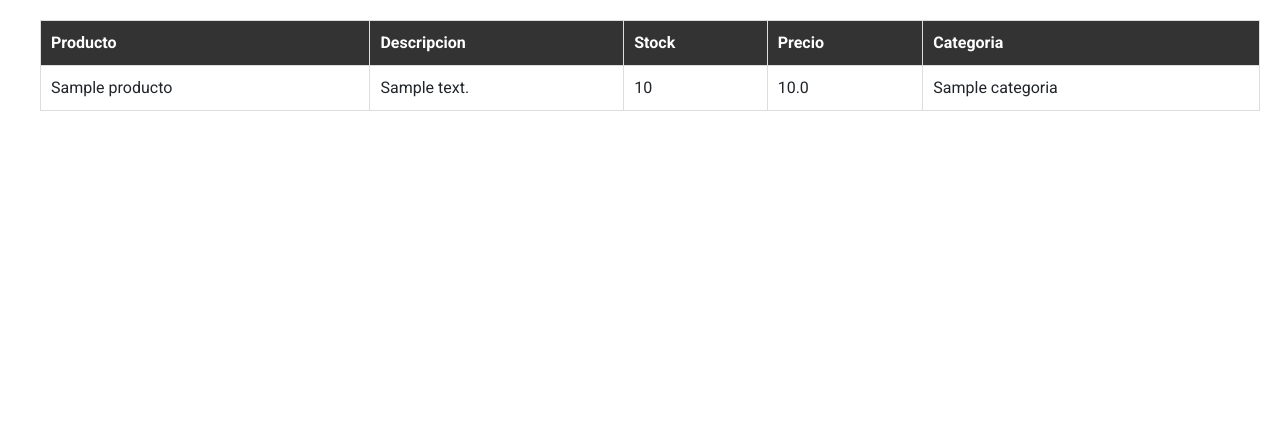
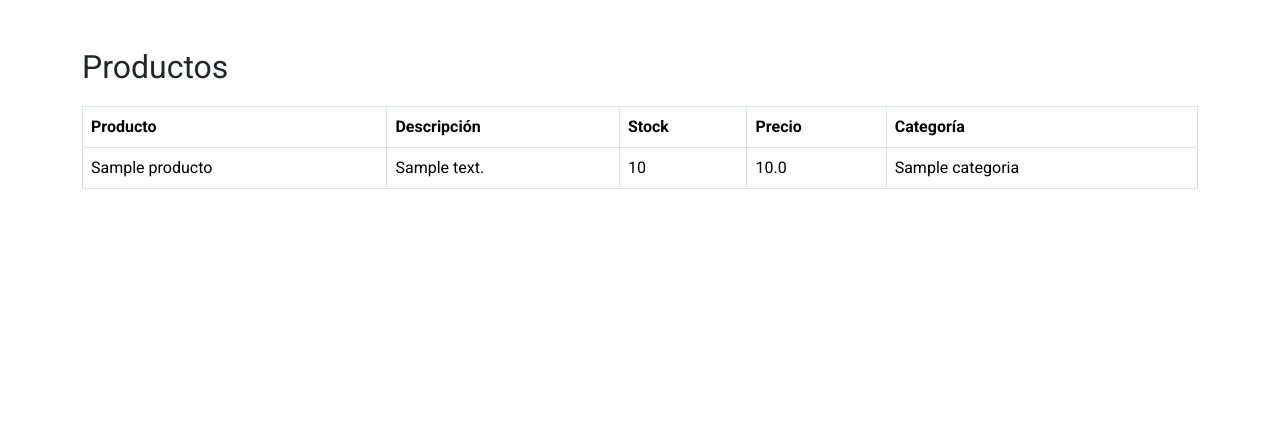
Before and after one commit to E8Vitel/Django-CRUD-APP, a Django app: page /bodega/productos in a window 1280 px wide. Shown: the part 148-593 px from the top of the page. Run offline with Django 5.2, Linux system fonts and the light colour scheme; tables that the repository leaves empty hold one stand-in row (values such as "Sample post").

Commit message:
cambios en modelos, vista y metodos

```diff
--- a/bodega/models.py
+++ b/bodega/models.py
@@ -18,9 +18,13 @@
 class Unidad(models.Model):
     nombre_Unidad = models.CharField(max_length=255)
 
-class DetalleHistorial(models.Model):
+class Historial(models.Model):
     fecha = models.DateTimeField()
+    receptor = models.ForeignKey(Unidad, on_delete=models.SET_NULL, null=True, blank=True)
+    productos = models.ManyToManyField(Producto, through='DetallesHistorial')
+
+class DetallesHistorial(models.Model):
+    historial = models.ForeignKey(Historial, on_delete=models.CASCADE)
+    producto = models.ForeignKey(Producto, on_delete=models.CASCADE)
     cantidad = models.IntegerField()
     precio_unitario = models.FloatField()
-    producto_id = models.ForeignKey(Producto, on_delete=models.CASCADE)
-    Unidad = models.ForeignKey(Unidad, null=True, blank=True, on_delete=models.CASCADE)
--- a/bodega/static/css/estilobodega.css
+++ b/bodega/static/css/estilobodega.css
@@ -68,26 +68,33 @@
     position: relative;
     z-index: 0;
 }
-
 table {
     width: 100%;
     border-collapse: collapse;
-    margin-left: 20px;
-}
-
-th, td {
-    border: 1px solid #ddd;
-    padding: 10px;
-    text-align: left;
+    margin-top: 20px;
 }
 
 th {
-    background-color: #333;
-    color: white;
+    padding: 10px;
+    text-align: left;
+    background-color: #f2f2f2;
+}
+
+td {
+    padding: 8px;
+    border: 1px solid #ddd;
+}
+
+td.stock, td.precio {
+    width: 50px;
+}
+
+td.descripcion {
+    width: 500px;
 }
 
 .floating-button {
-    position: absolute;
+    position: fixed;
     bottom: 20px;
     right: 20px;
     background-color: #4CAF50;
@@ -99,6 +106,7 @@
     font-size: 14px;
     cursor: pointer;
     border-radius: 4px;
+    transition: all 0.3s ease;
 }
 
 #formularioAgregar {
--- a/bodega/templates/bodega.html
+++ b/bodega/templates/bodega.html
@@ -38,15 +38,17 @@
         {% endfor %}
     </nav>
 
-    <section>
-        <table>
+    <div class="container mt-5">
+        <h2>Productos</h2>
+
+        <table class="table table-bordered">
             <thead>
                 <tr>
-                    <th>Producto</th>
-                    <th>Descripcion</th>
-                    <th>Stock</th>
-                    <th>Precio</th>
-                    <th>Categoria</th>
+                    <th scope="col">Producto</th>
+                    <th scope="col">Descripción</th>
+                    <th scope="col">Stock</th>
+                    <th scope="col">Precio</th>
+                    <th scope="col">Categoría</th>
                 </tr>
             </thead>
             <tbody>
@@ -61,14 +63,14 @@
                 {% endfor %}
             </tbody>
         </table>
-    </section>
+    </div>
 
     <button class="floating-button" id="mostrarFormulario">Agregar Producto</button>
 
     <div class="formulario" id="formularioAgregar">
         <h1 class="titulo-agregar">Agregar productos</h1>
         <hr class="separador">
-        <form action="/bodega/productos" method="POST">
+        <form action="/bodega/productos/" method="POST">
             {% csrf_token %}
             <div class="productos-container">
                 <div class="producto">
@@ -105,6 +107,7 @@
         </form>
     </div>
 
+    <script src="https://cdn.jsdelivr.net/npm/bootstrap@5.3.2/dist/js/bootstrap.bundle.min.js"></script>
     <script src="https://code.jquery.com/jquery-3.6.4.min.js"></script>
     <script>
         $(document).ready(function () {
--- a/bodega/urls.py
+++ b/bodega/urls.py
@@ -3,7 +3,7 @@
 
 urlpatterns = [
     path('login', view_login),
-    path('historial', view_historial),
+    path('historial', view_historial, name='historial'),
     path('productos', view_productos),
     path('productos/', create_producto)
 ]
--- a/bodega/views.py
+++ b/bodega/views.py
@@ -1,13 +1,15 @@
+from gettext import translation
 from django.shortcuts import redirect, render
-from .models import Producto, Categoria, DetalleHistorial
+from .models import Producto, Categoria, Historial, DetallesHistorial
 from datetime import datetime
 # Create your views here.
 def view_login(request):
     return render(request, 'index.html')
 
 def view_historial(request):
-    historial = DetalleHistorial.objects.all()
-    return render(request, 'historial.html', {'historial': historial})
+    historiales = Historial.objects.all()
+    context = {'historiales': historiales}
+    return render(request, 'historial.html', context)
 
 def view_productos(request):
     categorias = Categoria.objects.all()
@@ -29,24 +31,28 @@
         cantidades = request.POST.getlist('cantidad[]')
         categorias_ids = request.POST.getlist('categoria[]')
 
-        productos_creados = 0
+        # Create a new Historial object only once
+        historial = Historial.objects.create(fecha=datetime.now())
+
         for nombre, descripcion, precio, cantidad, categoria_id in zip(nombres, descripciones, precios, cantidades, categorias_ids):
+            categoria = Categoria.objects.get(id=categoria_id)
+            producto = Producto.objects.create(
+                nombre_producto=nombre,
+                descripcion=descripcion,
+                precio=float(precio),
+                stock=int(cantidad),
+                categoria=categoria
+            )
 
-                categoria = Categoria.objects.get(id=categoria_id)
-                producto = Producto.objects.create(
-                    nombre_producto=nombre,
-                    descripcion=descripcion,
-                    precio=float(precio),
-                    stock=int(cantidad),
-                    categoria=categoria
-                )
-                DetalleHistorial.objects.create(
-                    fecha=datetime.now(),
-                    cantidad=producto.stock,
-                    precio_unitario=producto.precio,
-                    producto_id=producto
-                )
-                productos_creados += 1
+            # Associate the product with the previously created Historial
+            DetallesHistorial.objects.create(
+                historial=historial,
+                producto=producto,
+                cantidad=producto.stock,
+                precio_unitario=producto.precio
+            )
 
+        # Redirect to the page after all products are processed
         return redirect('/bodega/productos')
+
     return render(request, 'bodega.html')
```
Also changed, not shown: bodega/templates/historial.html (+6 -8 lines), bodega/migrations/0001_initial.py.
